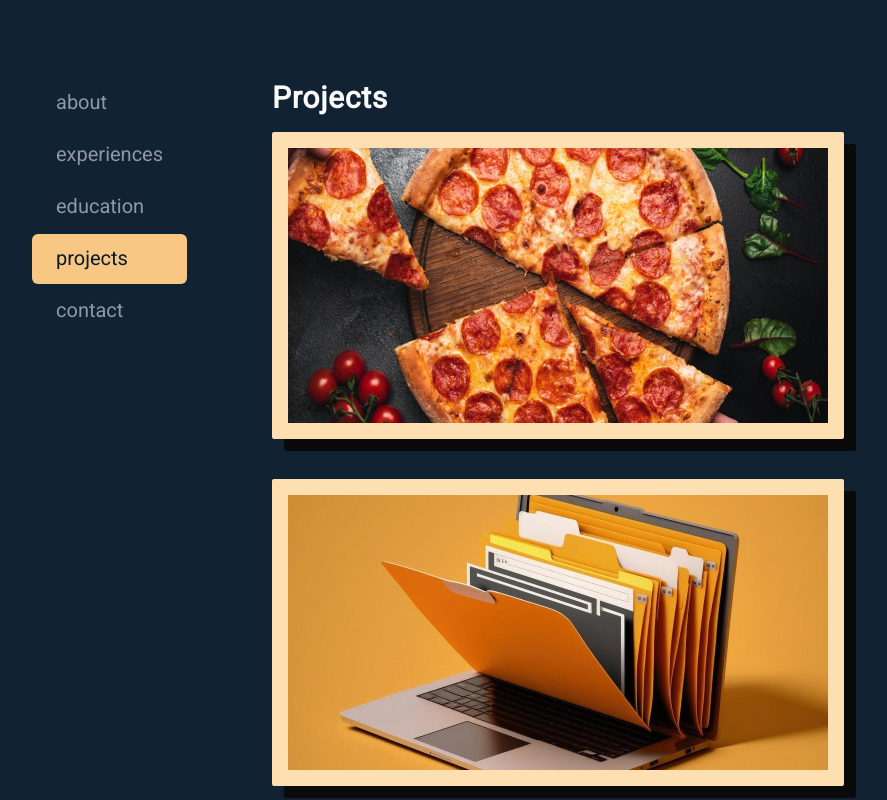
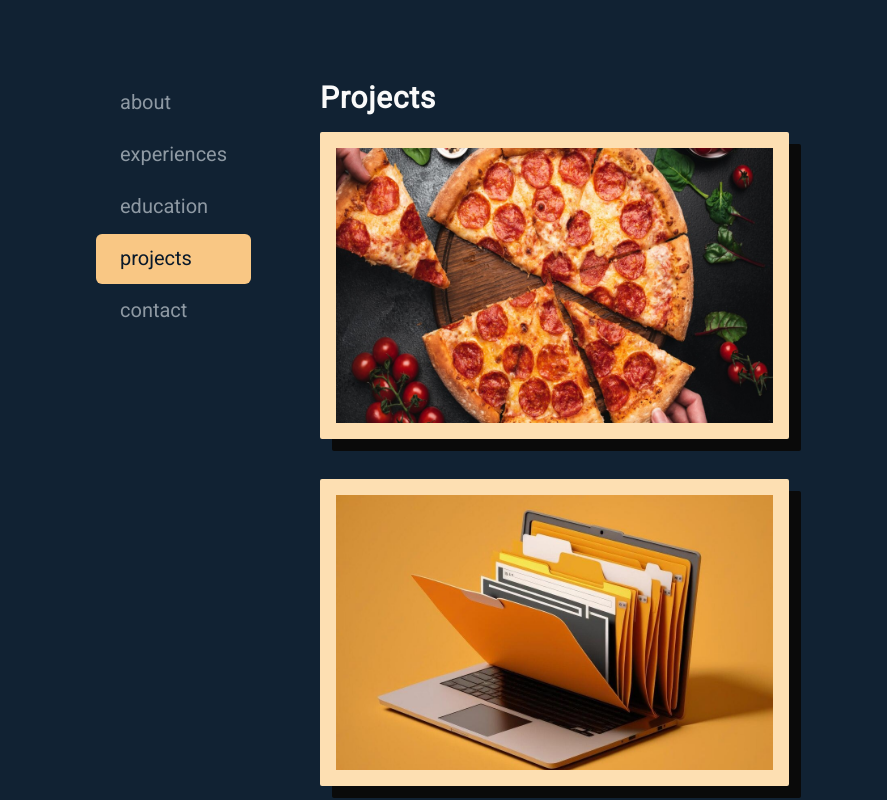
Before and after one commit to wilsonsouto/portfolio, a Next.js app: page / in a window 1280 px wide. Both pictures are taken after a click on the item "projects". Shown: the top 800 px of the page, without its empty margins (176-1063 px from the left). Built offline with nearby package versions, Linux system fonts and the light colour scheme.

Commit message:
Decrease max-width and fix padding, margin and gapping

```diff
--- a/src/app/layout.tsx
+++ b/src/app/layout.tsx
@@ -15,7 +15,7 @@ export default function RootLayout({
 }>) {
   return (
     <html lang='en'>
-      <body className='m-auto flex max-w-4xl flex-col gap-20 bg-foreground p-4 text-background md:flex-row md:gap-60 md:py-20'>
+      <body className='m-auto flex max-w-3xl gap-56 bg-foreground px-4 py-20 text-background max-md:flex-col max-md:gap-20 max-md:p-4'>
         {children}
       </body>
     </html>
--- a/src/components/sections/projects.component.tsx
+++ b/src/components/sections/projects.component.tsx
@@ -10,7 +10,7 @@ export default function Projects() {
   return (
     <>
       <Heading text='Projects' />
-      <div className='flex flex-col gap-10'>
+      <div className='mb-3 flex flex-col gap-10'>
         {projectsData.map((item, index) => (
           <ShadowCard marginY={MarginYEnum.my0} key={index}>
             <div className='relative'>
```
